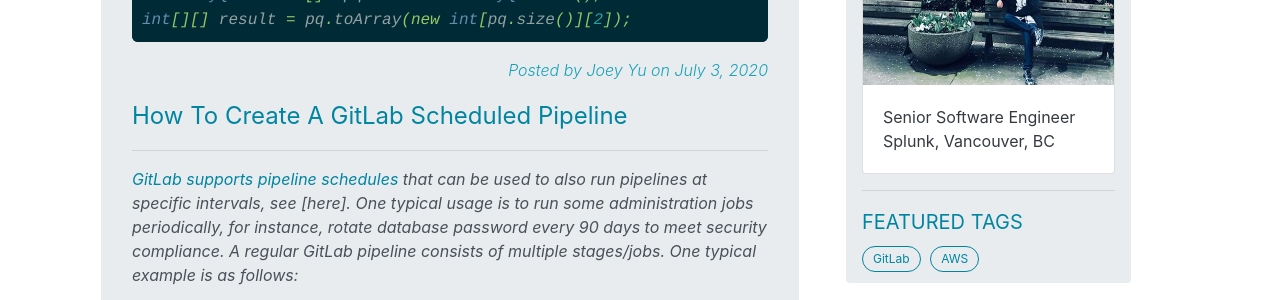
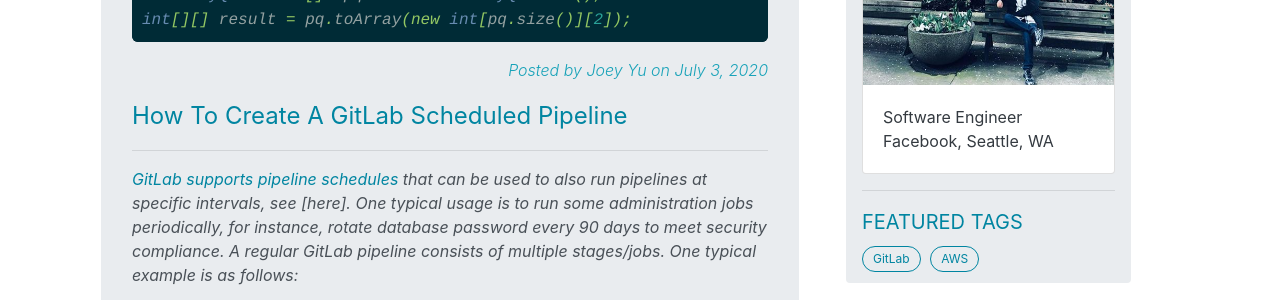
Before and after one commit to goplusgo/blog.goplusgo.me, a Jekyll site: the page built from index.html, in a window 1280 px wide and 900 px high. Shown: the part 450-750 px from the top of the window. Built offline with Jekyll 4.4.1, drawn with Linux system fonts in a browser that asks for light colours; nearby versions of some CDN libraries; the list of posts is cut into pages by our own code.

Commit message:
Update job title and company

```diff
--- a/_config.yml
+++ b/_config.yml
@@ -21,7 +21,7 @@ paginate: 4
 
 # Sidebar
 sidebar-avatar: /assets/images/avatar.jpg
-sidebar-about-description: "Senior Software Engineer<br>Splunk, Vancouver, BC"
+sidebar-about-description: "Software Engineer<br>Facebook, Seattle, WA"
 
 # this section is copied from: https://github.com/Huxpro/huxpro.github.io
 # Featured Tags
```
